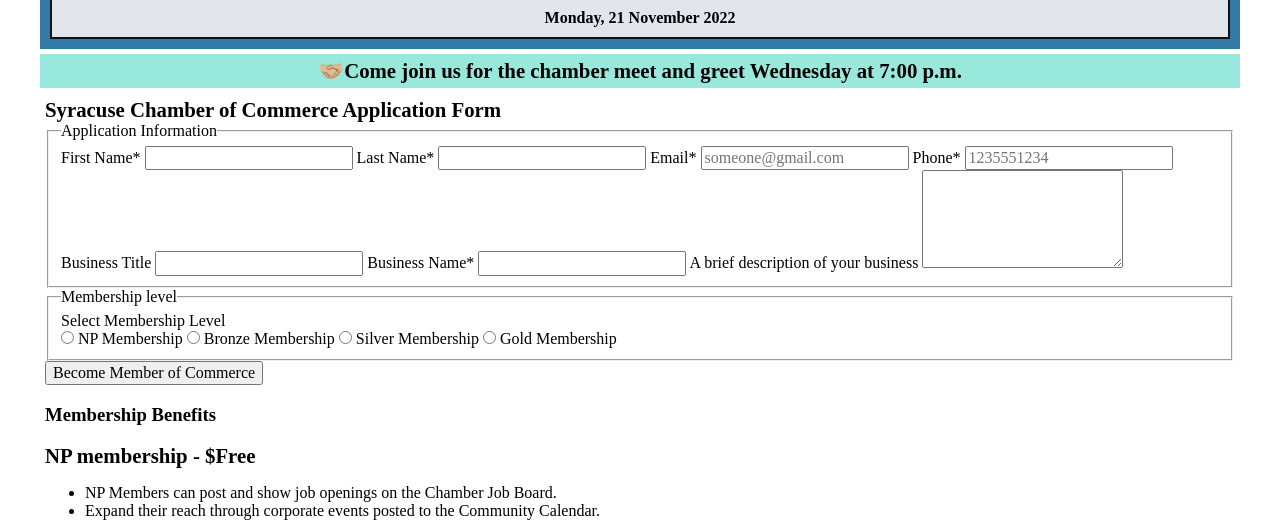
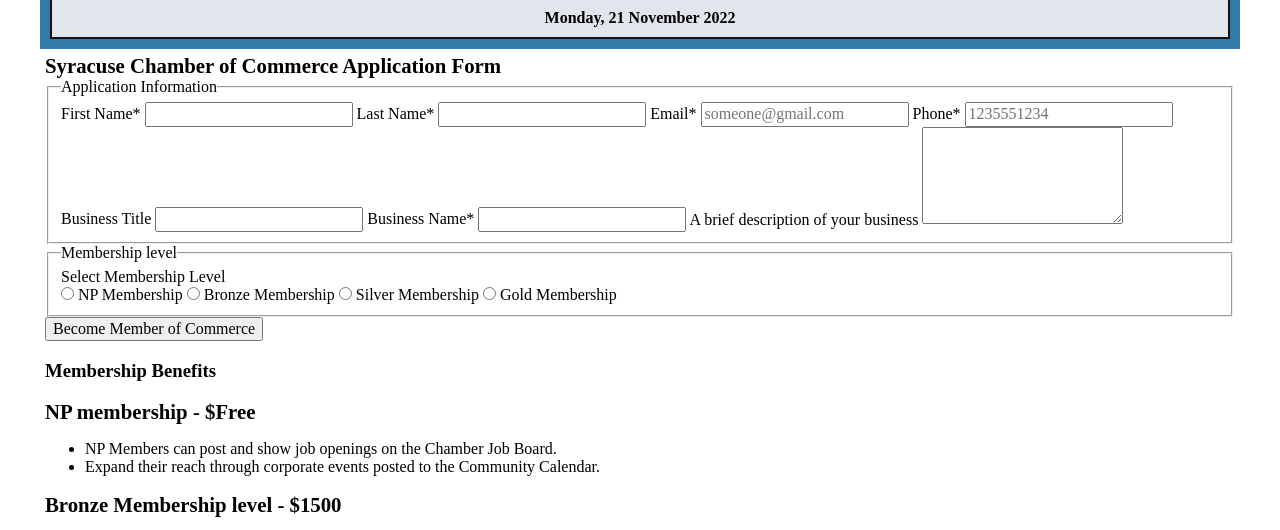
Before and after one commit to sterlingt22/wdd230, a plain HTML site: page chamber/join.html in a window 1280 px wide. Shown: the part 199-729 px from the top of the page. Drawn offline with Linux system fonts and the light colour scheme; a script that the page names is missing.

Commit message:
ANother update

```diff
--- a/chamber/join.html
+++ b/chamber/join.html
@@ -45,8 +45,6 @@
       </div>
       <div class="currentdate"><span id="currentdate"></span></div>
     </header>
-      <div id="banner">
-      </div>
     <main class="joinHTML">
       <h1 class="joinFormTitle">Syracuse Chamber of Commerce Application Form</h1>
       <form method="get" action="thanks.html">
```
